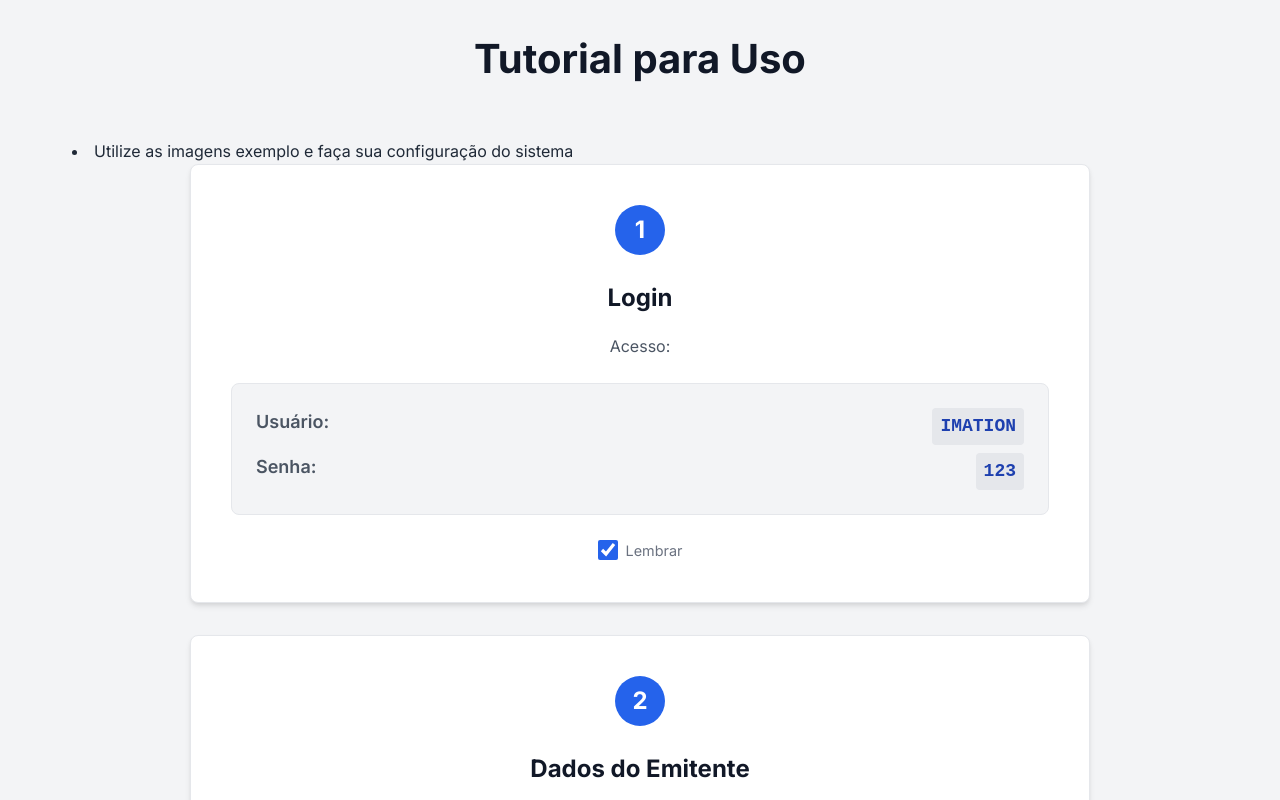
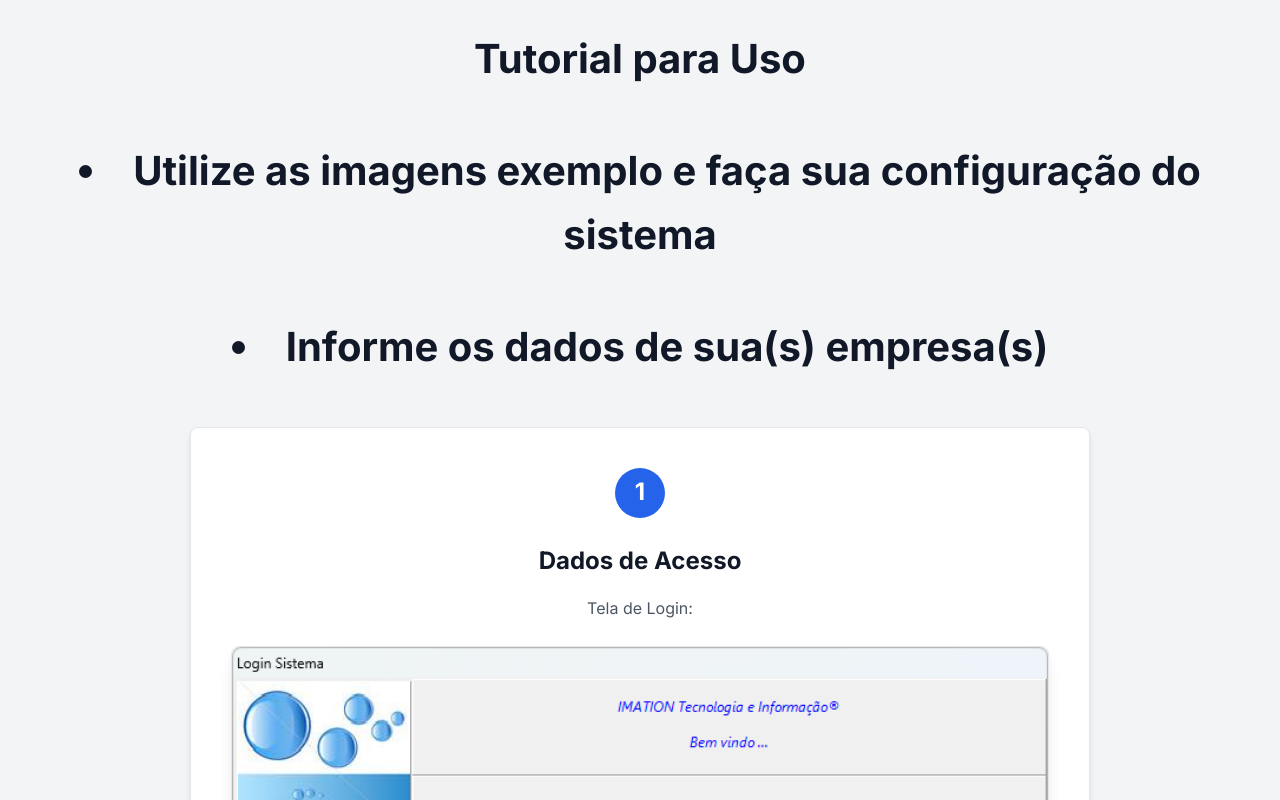
Before and after one commit to imation-gyn/imation-gyn.github.io, a React (Vite) app: page / in a window 1280 px wide. Shown: the part 2260-3060 px from the top of the page. Built offline with nearby package versions, Linux system fonts and the light colour scheme.

Commit message:
Atualiza Tutorial, Detelhes uso

```diff
--- a/src/components/Tutorial.jsx
+++ b/src/components/Tutorial.jsx
@@ -5,33 +5,22 @@ const Tutorial = () => {
         <section id="tutorial" className="section tutorial">
             <div className="container">
                 <h2 className="section-title">Tutorial para Uso</h2>
-                <li>Utilize as imagens exemplo e faça sua configuração do sistema</li>
+                <li className="section-title">Utilize as imagens exemplo e faça sua configuração do sistema</li>
+                <li className="section-title">Informe os dados de sua(s) empresa(s)</li>
                 <div className="tutorial-content">
                     <div className="step-card">
                         <div className="step-icon">1</div>
-                        <h3>Login</h3>
-                        <p>Acesso:</p>
-                        <div className="credentials-box">
-                            <div className="credential-item">
-                                <span className="label">Usuário:</span>
-                                <span className="value">IMATION</span>
-                            </div>
-                            <div className="credential-item">
-                                <span className="label">Senha:</span>
-                                <span className="value">123</span>
-                            </div>
-                        </div>
-                        <div className="note">
-                            <label className="checkbox-label">
-                                <input type="checkbox" checked readOnly />
-                                <span>Lembrar</span>
-                            </label>
+                        <h3>Dados de Acesso</h3>
+                        <p>Tela de Login:</p>
+                        <div className="product-image">
+                           <img src={`${import.meta.env.BASE_URL}Tela_Login.png`} alt="Software Screenshot" className="product-screenshot" />
                         </div>
                     </div>
                     <div className="step-card">
                         <div className="step-icon">2</div>
                         <h3>Dados do Emitente</h3>
                         <p>Cadastro de Empresas:</p>
+                        <li>Atualizar com os dados de sua empresa</li>
                         <div className="product-image">
                            <img src={`${import.meta.env.BASE_URL}Tela_Empresas.jpg`} alt="Software Screenshot" className="product-screenshot" />
                         </div>
@@ -40,6 +29,7 @@ const Tutorial = () => {
                         <div className="step-icon">3</div>
                         <h3>Certificado digital</h3>
                         <p>Parâmetros: Certificado</p>
+                        <li>Caminho arquivo.pfx ou Número de Série</li>
                         <div className="product-image">
                             <img src={`${import.meta.env.BASE_URL}Tela_Certificado.jpg`} alt="Software Screenshot" className="product-screenshot" />
                         </div>
@@ -48,6 +38,7 @@ const Tutorial = () => {
                         <div className="step-icon">4</div>
                         <h3>Schemas NFSE</h3>
                         <p>Parâmetros: Geral</p>
+                        <li>C:\Imatech\OpenErp\Schemas\NFSe</li>
                         <div className="product-image">
                             <img src={`${import.meta.env.BASE_URL}Tela_Geral.jpg`} alt="Software Screenshot" className="product-screenshot" />
                         </div>
@@ -64,6 +55,7 @@ const Tutorial = () => {
                         <div className="step-icon">6</div>
                         <h3>Arquivos XML: NFSe</h3>
                         <p>Parâmetros: Arquivos</p>
+                        <li>C:\Imatech\OpenErp\Arqs</li>
                         <div className="product-image">
                             <img src={`${import.meta.env.BASE_URL}Tela_ArquivosXML.jpg`} alt="Software Screenshot" className="product-screenshot" />
                         </div>
@@ -72,6 +64,11 @@ const Tutorial = () => {
                         <div className="step-icon">7</div>
                         <h3>Documento Auxiar</h3>
                         <p>Parâmetros: DANFSe</p>
+                        <li>CNPJ Prefeitura de Goiânia-GO: 01612092000123</li>
+                        <li>Prefeitura Municipal de Goiânia-GO.;Secretaria Municipal de Finanças - Fone: (62) 3524-3335;https://www.goiania.go.gov.br/</li>
+                        <li>C:\Imatech\OpenErp\Img\Prefeitura_Goiania.png</li>
+                        <li>C:\Imatech\OpenErp\Img\Table.png</li>
+                        <li>C:\Imatech\OpenErp\PDF</li>
                         <div className="product-image">
                             <img src={`${import.meta.env.BASE_URL}Tela_Danfse.jpg`} alt="Software Screenshot" className="product-screenshot" />
                         </div>
```
Also changed, not shown: public/Tela_Login.png (added). Lines whose indentation alone changed are shown as unchanged.
